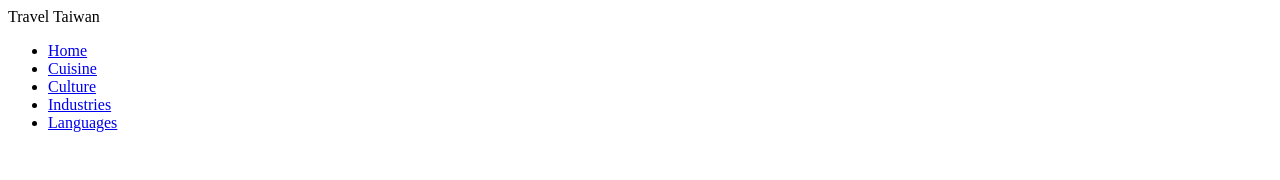
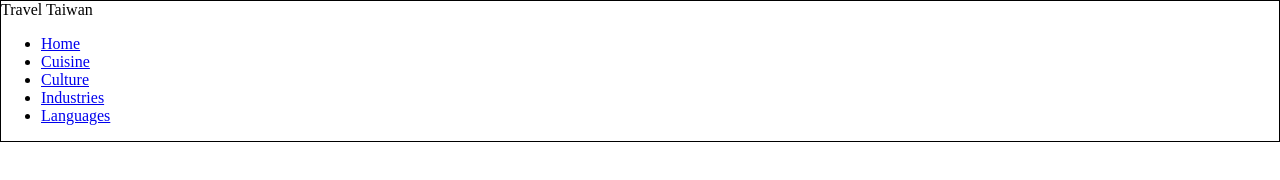
Before and after one commit to onumengine/traveltaiwan, a plain HTML site: page index.html in a window 1280 px wide. Drawn offline with Linux system fonts and the light colour scheme.

Commit message:
Added base styles to the page skeleton

```diff
--- /dev/null
+++ b/index.css
@@ -0,0 +1,12 @@
+* {
+    box-sizing: border-box;
+}
+
+body {
+    margin: 0;
+}
+
+div {
+    border-style: solid;
+    border-width: 1px;
+}
--- a/index.html
+++ b/index.html
@@ -3,6 +3,7 @@
     <head>
         <meta charset="utf-8">
         <title>Explore Taiwan</title>
+        <link rel="stylesheet" href="index.css">
     </head>
     <body>
         <div id="banner">
```
